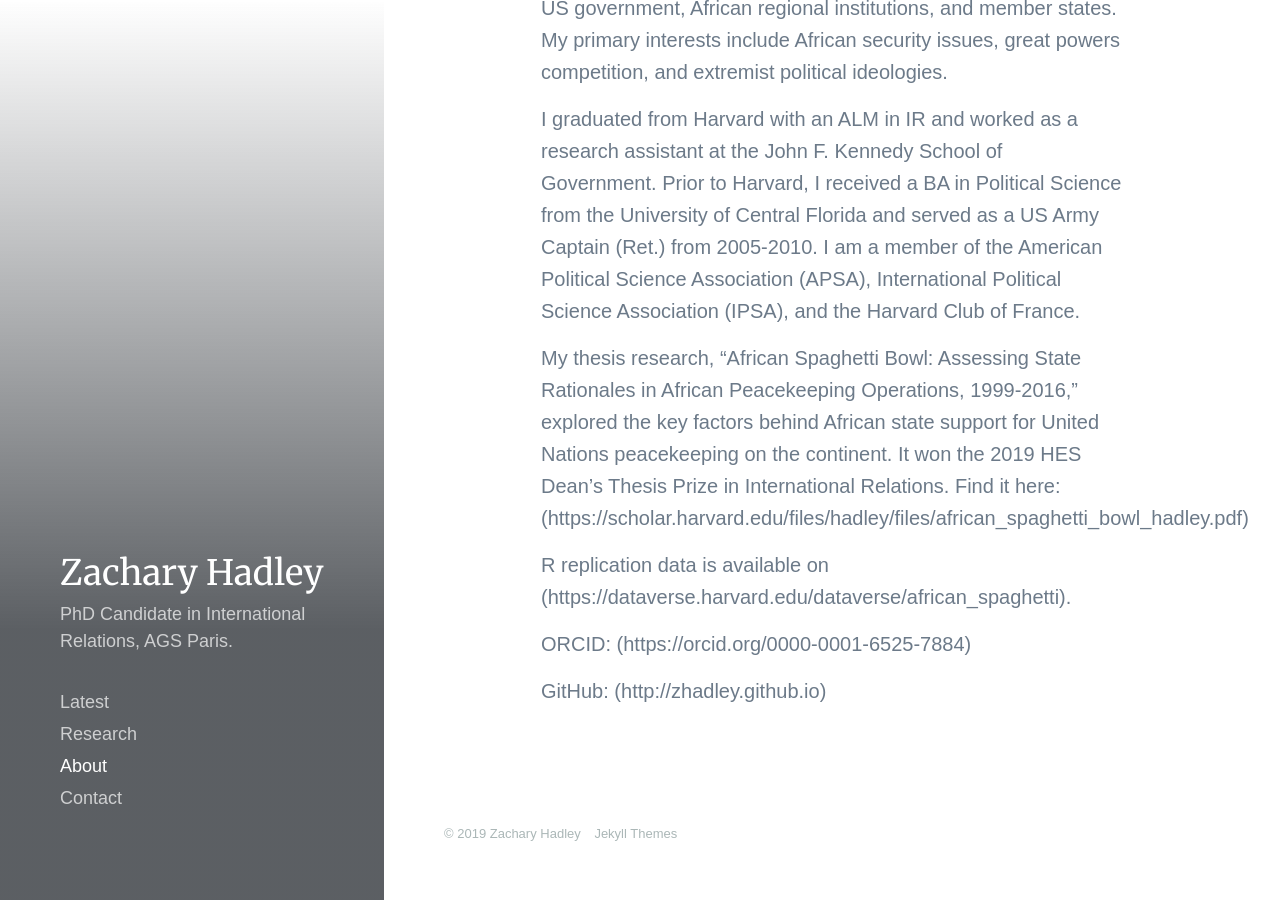
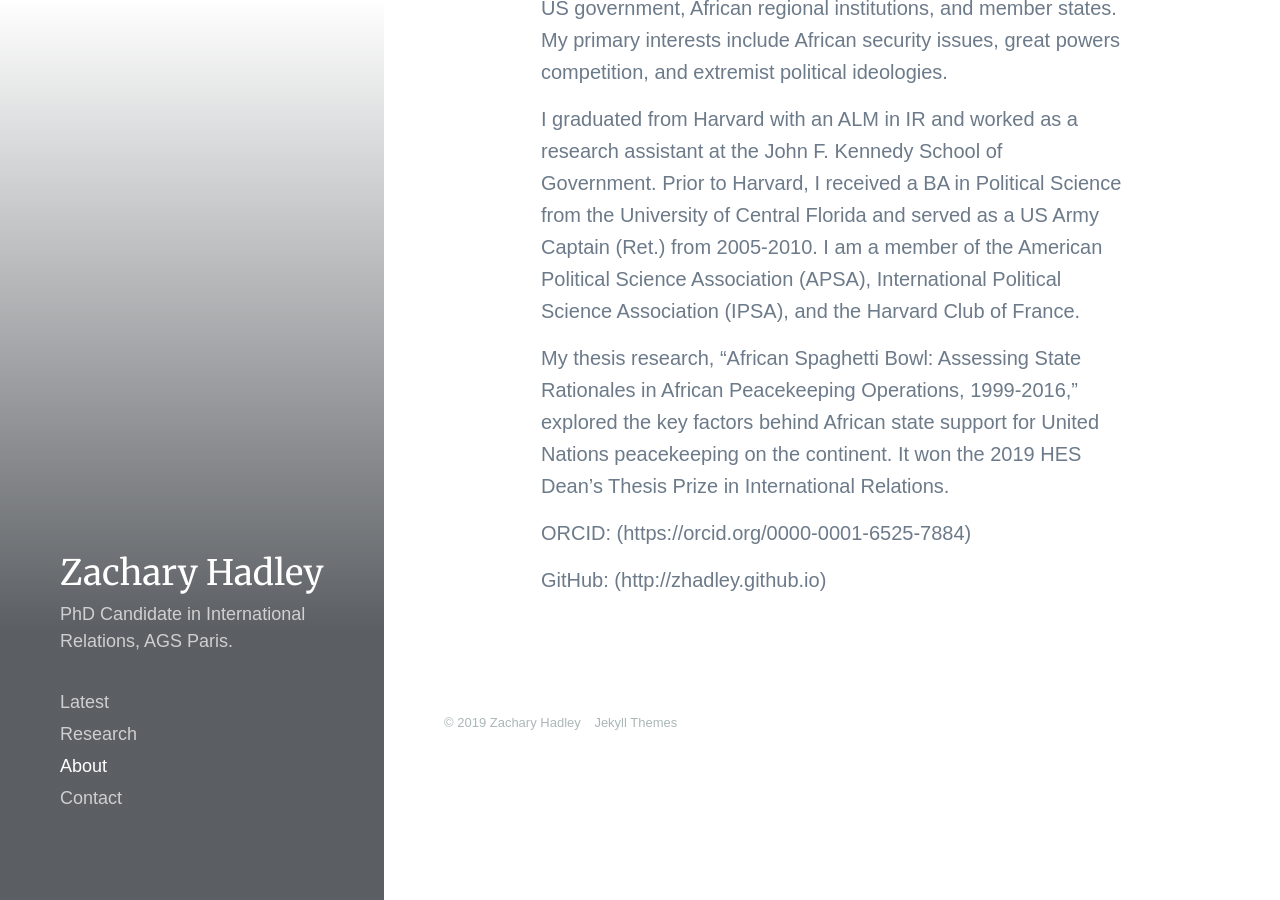
Before and after one commit to zhadley/zhadley.github.io, a Jekyll site: the page built from _pages/about.md, in a window 1280 px wide and 900 px high, scrolled down 848 px. Built offline with Jekyll 4.4.1, drawn with Linux system fonts in a browser that asks for light colours; nearby versions of some CDN libraries; some web fonts are replaced.

Commit message:
Update about.md

```diff
--- a/_pages/about.md
+++ b/_pages/about.md
@@ -1,5 +1,6 @@
 ---
 title: About
+
 ---
 
 ![](/images/demo/demo-landscape.jpg)
@@ -10,9 +11,7 @@ I am a PhD Candidate at AGS Paris in the field of International Relations. I hav
 
 I graduated from Harvard with an ALM in IR and worked as a research assistant at the John F. Kennedy School of Government. Prior to Harvard, I received a BA in Political Science from the University of Central Florida and served as a US Army Captain (Ret.) from 2005-2010. I am a member of the American Political Science Association (APSA), International Political Science Association (IPSA), and the Harvard Club of France.
 
-My thesis research, "African Spaghetti Bowl: Assessing State Rationales in African Peacekeeping Operations, 1999-2016," explored the key factors behind African state support for United Nations peacekeeping on the continent. It won the 2019 HES Dean's Thesis Prize in International Relations. Find it here: (https://scholar.harvard.edu/files/hadley/files/african_spaghetti_bowl_hadley.pdf)
-
-R replication data is available on (https://dataverse.harvard.edu/dataverse/african_spaghetti).
+My thesis research, "African Spaghetti Bowl: Assessing State Rationales in African Peacekeeping Operations, 1999-2016," explored the key factors behind African state support for United Nations peacekeeping on the continent. It won the 2019 HES Dean's Thesis Prize in International Relations.
 
 ORCID: (https://orcid.org/0000-0001-6525-7884)
 
```
